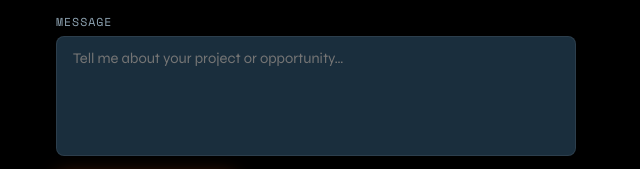
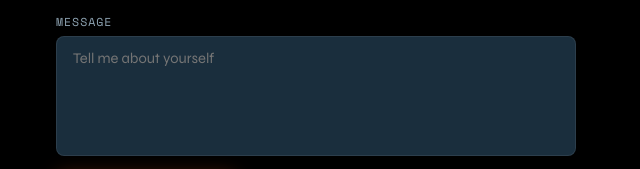
Before and after one commit to sohampachakatte/Soham-sProtfolio, a plain HTML site: page index.html in a window 1280 px wide. Shown: the part 3378-3547 px from the top of the page, 614-1254 px from the left. Drawn offline with nearby package versions, Linux system fonts and the light colour scheme.

Commit message:
textchanged-contact

```diff
--- a/index.html
+++ b/index.html
@@ -232,7 +232,7 @@
           <div class="form-group">
             <label>Message</label>
             <textarea
-              placeholder="Tell me about your project or opportunity…"
+              placeholder="Tell me about yourself"
               required
             ></textarea>
           </div>
```
